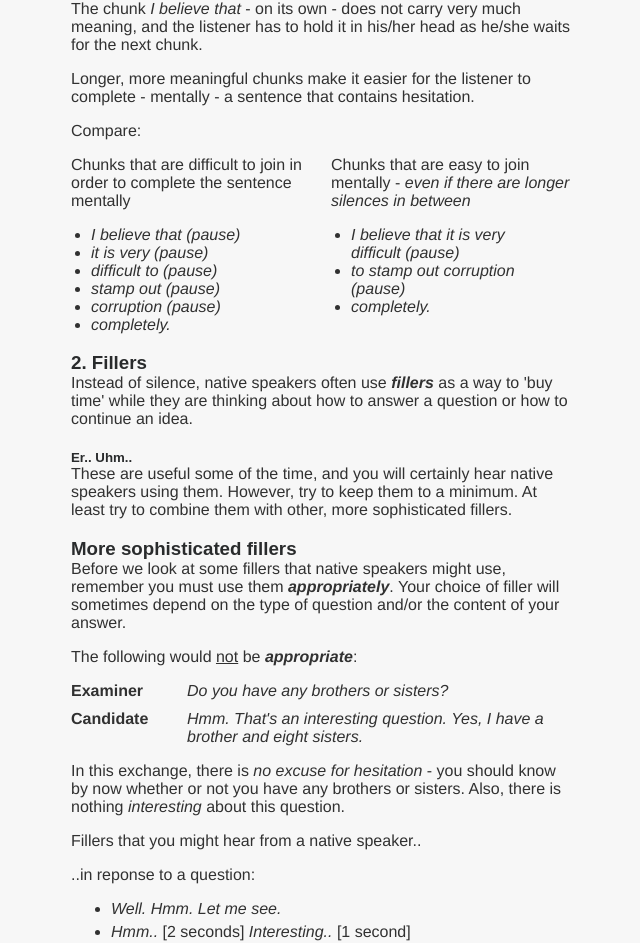
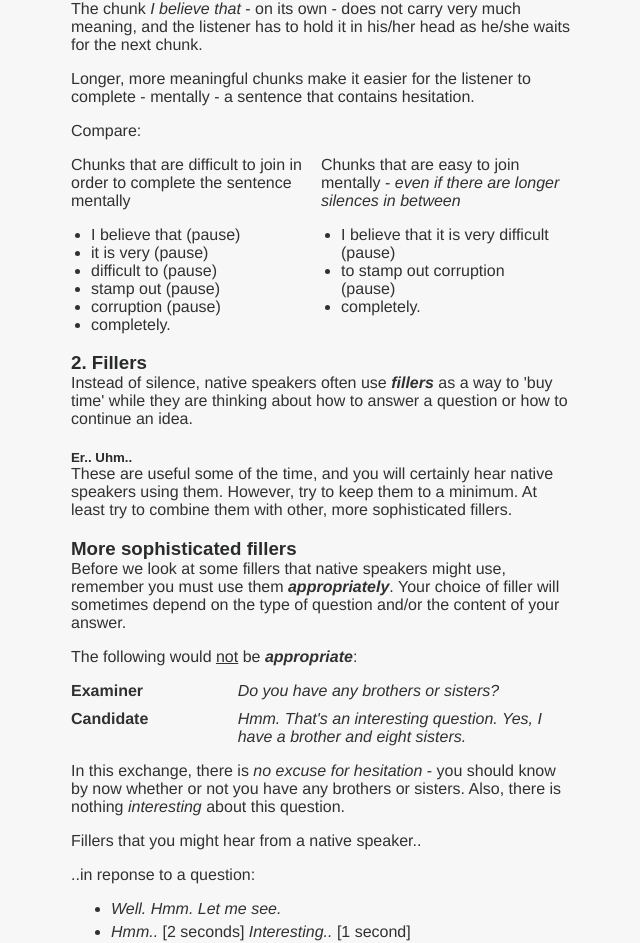
Before and after one commit to boltonsteve/gurueap, a SvelteKit app: page /posts/hesitation in a window 1280 px wide. Shown: the part 896-1839 px from the top of the page, without its empty margins (319-959 px from the left). Built offline with nearby package versions, Linux system fonts and the light colour scheme.

Commit message:
hesitation 2

```diff
--- a/src/routes/posts/hesitation/+page.svelte
+++ b/src/routes/posts/hesitation/+page.svelte
@@ -33,12 +33,9 @@
 
     <p class="mb-0">Compare:</p>
 
-    <div class="row-col cols-11 mb-0">
+    <div class="grid1 mb-0">
         <p>Chunks that are difficult to join in order to complete the sentence mentally</p>
         <p>Chunks that are easy to join mentally - <i>even if there are longer silences in between</i></p>
-    </div>
-
-    <div class="row-col cols-11 my-0 font-italic">
         <ul class="my-0 pl-2">
             <li>I believe that (pause)</li>
             <li>it is very (pause)</li>
@@ -54,6 +51,7 @@
         </ul>
     </div>
 
+
     <h3 class="mb-0">2. Fillers</h3>
     <p class="mt-0">Instead of silence, native speakers often use <b><i>fillers</i></b> as a way to 'buy time' while they are thinking about how to answer a question or how to continue an idea.</p>
 
@@ -65,12 +63,9 @@
 
     <p>The following would <span class="uli">not</span> be <b><i>appropriate</i></b>:</p>
 
-    <div class="row-col cols-14 my-1">
+    <div class="grid2 my-1">
         <div class="font-weight-bold">Examiner</div>
         <div class="font-italic">Do you have any brothers or sisters?</div>
-    </div>
-
-    <div class="row-col cols-14 my-1">
         <div class="font-weight-bold">Candidate</div>
         <div class="font-italic">Hmm. That's an interesting question. Yes, I have a brother and eight sisters.</div>
     </div>
@@ -111,3 +106,17 @@
     <p class="mt-0 small">Remember that <i>too much</i> hesitation in IELTS speaking can bring down your score for <b><i><a href="../posts/ielts-descriptors" target="blank">Fluency and Coherence (FC)</a></i></b>.</p>
 
 </div>
+
+
+<style>
+.grid1 {
+    display:grid;
+    grid-template-columns: 1fr 1fr;
+    grid-row-gap: 0px;
+}
+.grid2 {
+    display:grid;
+    grid-template-columns: 1fr 2fr;
+    grid-row-gap: 10px;
+}
+</style>
```
